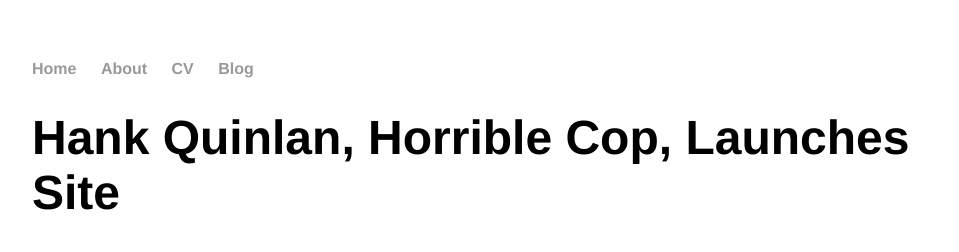
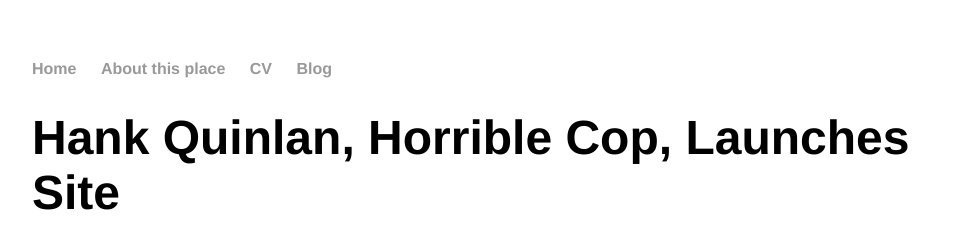
Before and after one commit to citizenlabsgr/guides, a Jekyll site: the page built from _posts/2014-04-30-hank-quinlan-site-launched.md, in a window 1280 px wide. Shown: the top 252 px of the page, without its empty margins (160-1119 px from the left). Built offline with Jekyll 4.4.1, drawn with Linux system fonts in a browser that asks for light colours.

Commit message:
checking default doc

```diff
--- a/_layouts/default.html
+++ b/_layouts/default.html
@@ -9,7 +9,7 @@
 			<nav>
 	    		<ul>
 	        		<li><a href="/">Home</a></li>
-		        	<li><a href="/about">About</a></li>
+		        	<li><a href="/about">About this place</a></li>
 	        		<li><a href="/cv">CV</a></li>
 	        		<li><a href="/blog">Blog</a></li>
 	    		</ul>
```
